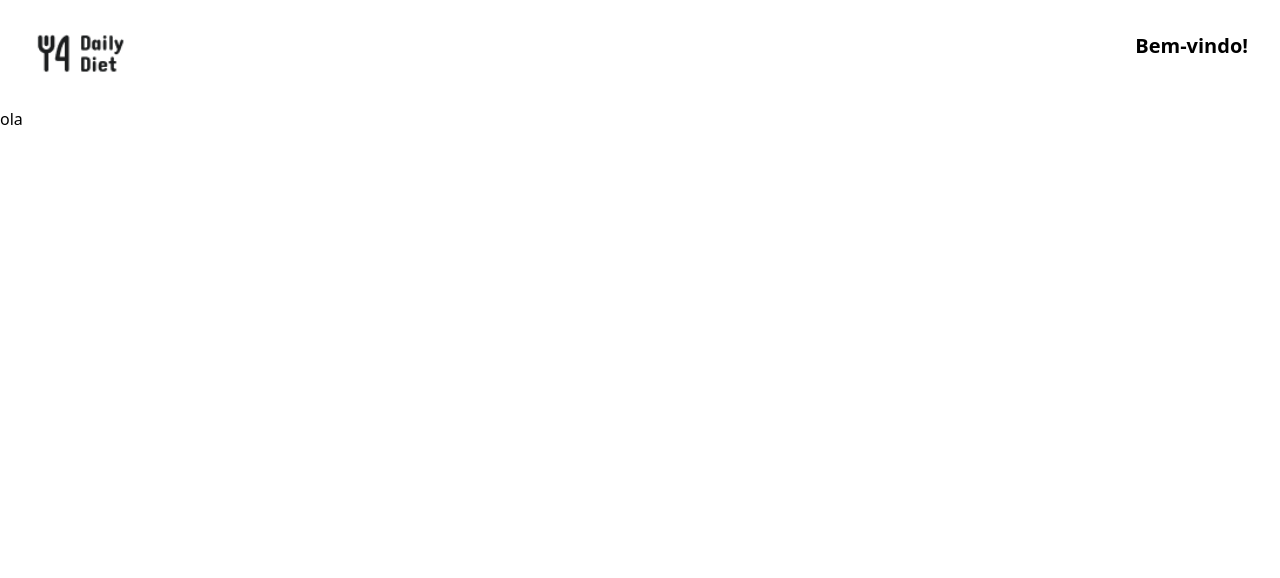
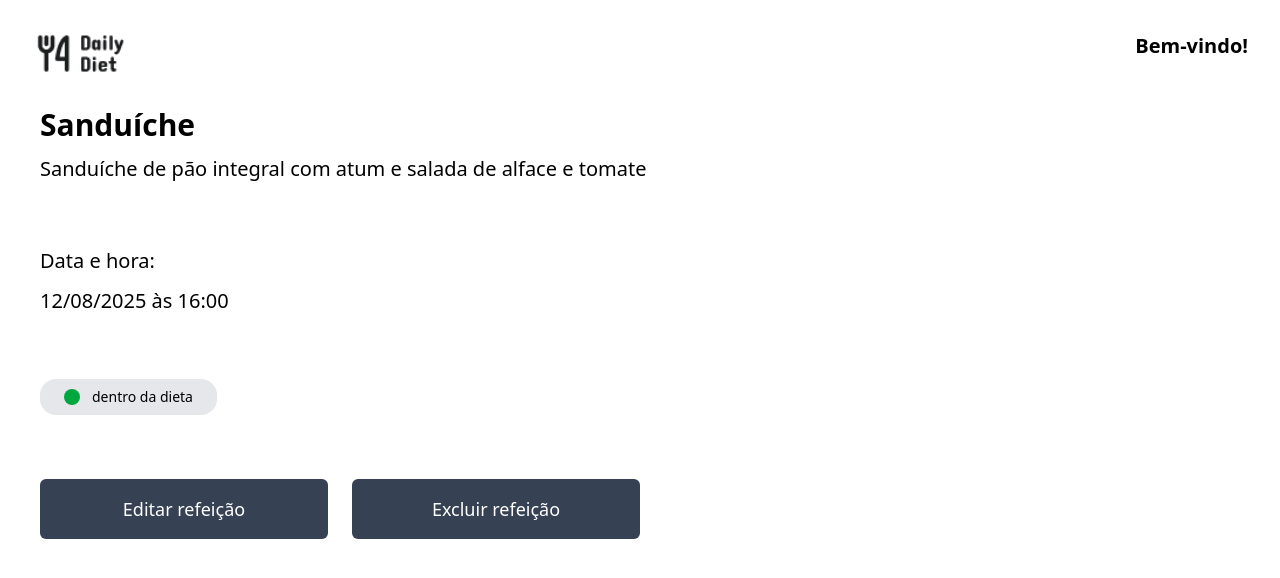
Before and after one commit to TaynaraFerraz/Daily-Diet, a React (Vite) app in the folder frontend/: page /refeicaoIndividual in a window 1280 px wide. Shown: the top 578 px of the page. Built offline with nearby package versions, Linux system fonts and the light colour scheme.

Commit message:
adiciona página de visualização individual das refeições

```diff
--- /dev/null
+++ b/frontend/components/InOrOutDiet.tsx
@@ -0,0 +1,9 @@
+
+export default function InOrOutDiet({inDiet} : {inDiet : boolean}){
+    return(
+        <div className="bg-gray-200 flex gap-3 items-center px-6 py-2 rounded-2xl w-fit">
+            <div className={`w-4 h-4 rounded-full ${inDiet ? 'bg-green-600' : 'bg-red-600'}`}></div>
+            <p className="text-sm md:text-md">{inDiet ? 'dentro' : 'fora'} da dieta</p>
+        </div>
+    )
+}
--- /dev/null
+++ b/frontend/components/RefeicaoIndividualComponent.tsx
@@ -0,0 +1,19 @@
+import InOrOutDiet from './InOrOutDiet'
+
+export default function RefeicaoIndividualComponent({ title, text, data, hora, inDiet }: { title: string, text: string, data: string, hora: string, inDiet: boolean }) {
+    return (
+        <div className="flex flex-col mx-10 gap-16">
+            <div className="flex flex-col gap-3">
+                <h2 className="text-2xl md:text-3xl font-semibold">{title}</h2>
+                <p className=" text-md md:text-xl">{text}</p>
+            </div>
+
+            <div className="flex flex-col gap-3">
+                <p className=" text-md md:text-xl">Data e hora:</p>
+                <p className=" text-md md:text-xl">{data} às {hora}</p>
+            </div>
+
+            <InOrOutDiet inDiet={inDiet} />
+        </div>
+    )
+}
--- a/frontend/src/RefeicaoIndividual.tsx
+++ b/frontend/src/RefeicaoIndividual.tsx
@@ -1,8 +1,15 @@
+import RefeicaoIndividualComponent from '../components/RefeicaoIndividualComponent'
+import SimpleButton from '../components/SimpleButton'
 
-export default function RefeicaoIndividual(){
-    return(
-        <div>
-            <h1>ola</h1>
+export default function RefeicaoIndividual() {
+    return (
+        <div className='flex flex-col gap-6'>
+            <RefeicaoIndividualComponent text='Sanduíche de pão integral com atum e salada de alface e tomate' title='Sanduíche' data='12/08/2025' hora='16:00' inDiet={true} />
+
+            <div className='flex gap-6 m-10'>
+                <SimpleButton action={false} text='Editar refeição' />
+                <SimpleButton action={false} text='Excluir refeição' />
+            </div>
         </div>
     )
 }
```
